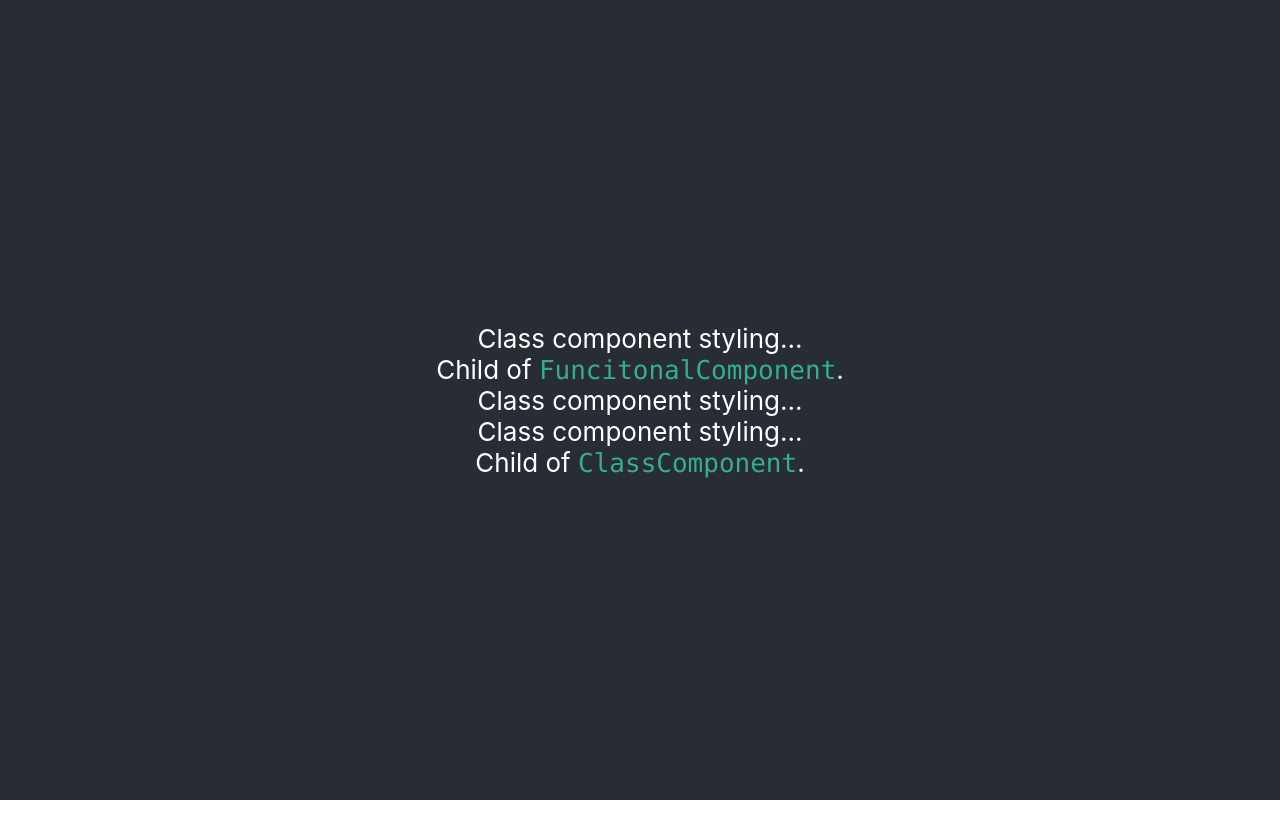
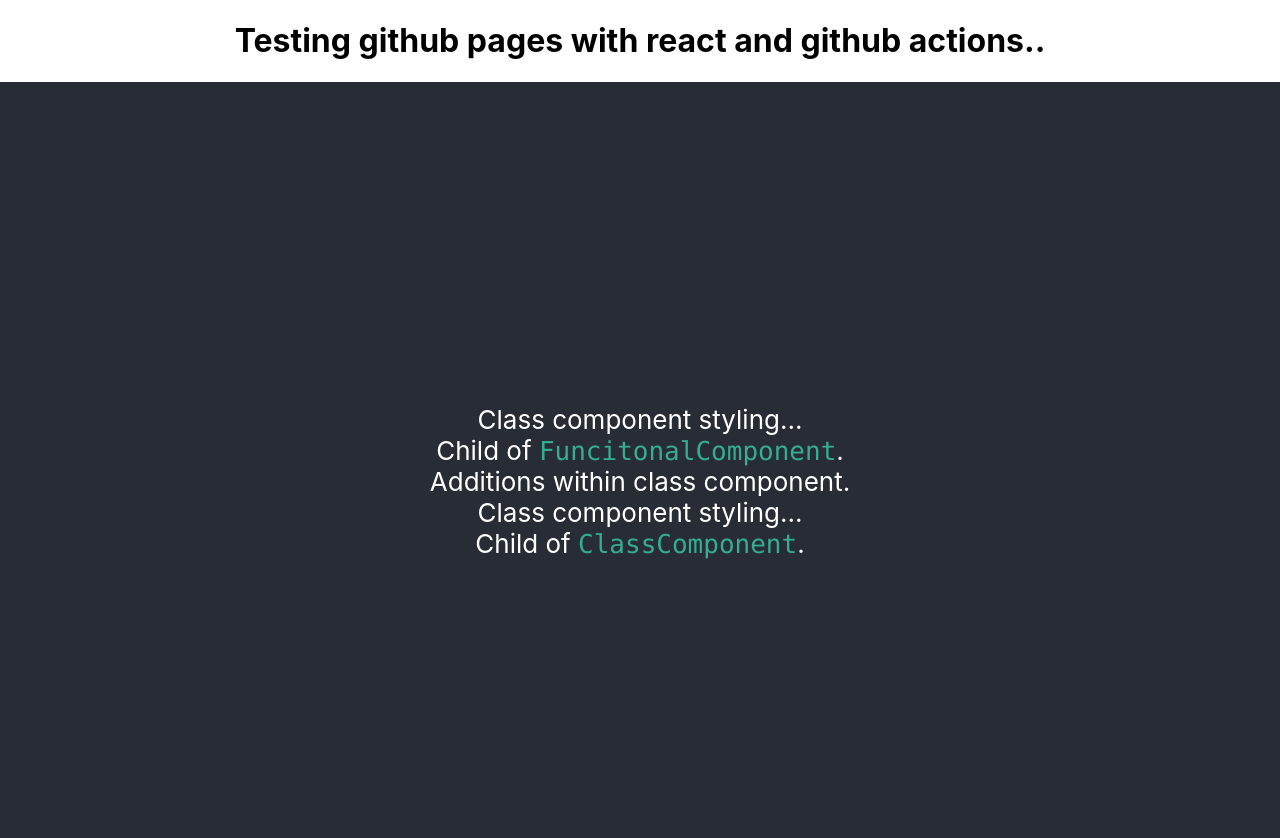
Before and after one commit to acgriswold/ordinary-oddities, a React (Create React App) app: page / in a window 1280 px wide. Shown: the top 838 px of the page. Before the commit the page ends 800 px from the top, so only its background shows below. Built offline with nearby package versions, Linux system fonts and the light colour scheme.

Commit message:
testing initial changes

```diff
--- a/src/App.tsx
+++ b/src/App.tsx
@@ -9,7 +9,7 @@ interface ComponentProps {
 export class ClassComponent extends React.Component<ComponentProps> {
   render() {
     return     <div>
-        Class component styling...
+        <div>Additions within class component.</div>
         <FunctionalComponent>{this.props.children}</FunctionalComponent>
       </div>
   }
@@ -25,11 +25,10 @@ function FunctionalComponent({ children }: ComponentProps) {
   );
 }
 
-
-
 function App() {
   return (
     <div className="App">
+      <h1>Testing github pages with react and github actions..</h1>
       <header className="App-header">
         <FunctionalComponent>
           <div>Child of <code className="App-code">FuncitonalComponent</code>.</div>
```
